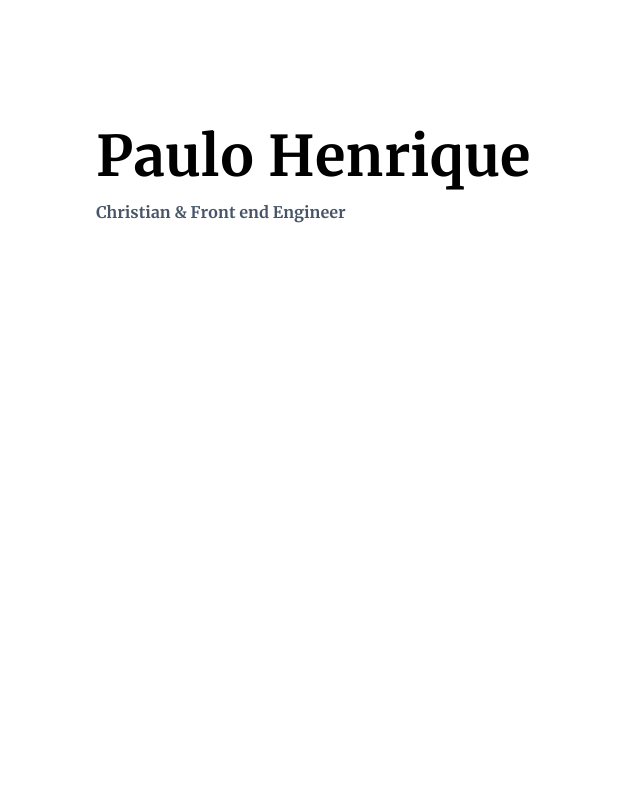
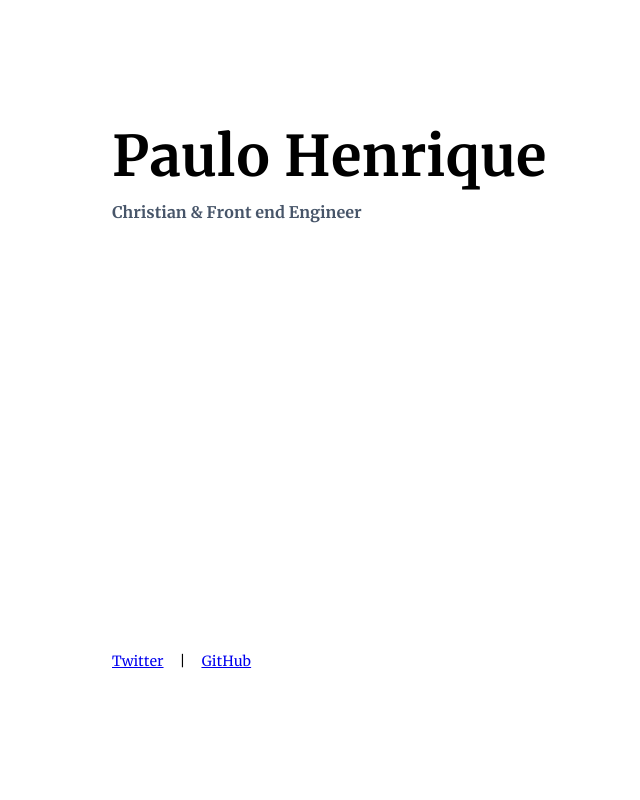
Before and after one commit to phenrique7/phenrique.me, an Eleventy site: page index.html in a window 1280 px wide. Shown: the whole page, without its empty margins (32-672 px from the left). Built offline with nearby package versions, Linux system fonts and the light colour scheme; Eleventy itself is replaced by a stand-in of ours; files that its build step writes are made by us from their sources.

Commit message:
chore: update index page composition

```diff
--- a/assets/css/index.css
+++ b/assets/css/index.css
@@ -44,13 +44,22 @@ html {
 
 body {
   margin: 0;
+  display: flex;
+  flex-direction: column;
 }
 
 .container {
-  padding-top: 8rem;
+  width: 100%;
   max-width: 64rem;
   margin-left: auto;
   margin-right: auto;
+  padding-left: 1rem;
+  padding-right: 1rem;
+}
+
+.hero {
+  flex: 1;
+  padding-top: 8rem;
 }
 
 .title {
@@ -62,3 +71,13 @@ body {
   margin-top: 1rem;
   color: rgb(71 85 105);
 }
+
+footer {
+  font-size: 0.875rem;
+  padding-bottom: 8rem;
+}
+
+.media-social {
+  display: flex;
+  gap: 1rem;
+}
--- a/assets/css/reset.css
+++ b/assets/css/reset.css
@@ -15,13 +15,16 @@ p,
 figure,
 blockquote,
 dl,
+ul,
+ol,
 dd {
   margin: 0;
+  padding: 0;
 }
 
 /* Remove list styles on ul, ol elements with a list role, which suggests default styling will be removed */
-ul[role='list'],
-ol[role='list'] {
+ul,
+ol {
   list-style: none;
 }
 
--- a/index.html
+++ b/index.html
@@ -1,17 +1,30 @@
 <!DOCTYPE html>
 <html lang="en">
   <head>
-    <meta charset="utf-8">
+    <meta charset="utf-8" />
     <meta name="viewport" content="width=device-width, initial-scale=1.0" />
     <link rel="icon" type="image/svg+xml" href="/assets/img/favicon.ico" />
-    <link rel="canonical" href="https://phenrique.me/">
+    <link rel="canonical" href="https://phenrique.me/" />
     <link rel="stylesheet" href="/assets/css/index.css" />
     <title>Paulo Henrique</title>
   </head>
   <body>
-    <div class="container">
+    <div class="container hero">
       <h1 class="title">Paulo Henrique</h1>
       <h4 class="subtitle">Christian & Front end Engineer</h4>
     </div>
+    <footer>
+      <div class="container">
+        <ul class="media-social">
+          <li>
+            <a href="https://twitter.com/__phenrique7">Twitter</a>
+          </li>
+          |
+          <li>
+            <a href="https://github.com/phenrique7">GitHub</a>
+          </li>
+        </ul>
+      </div>
+    </footer>
   </body>
 </html>
```
